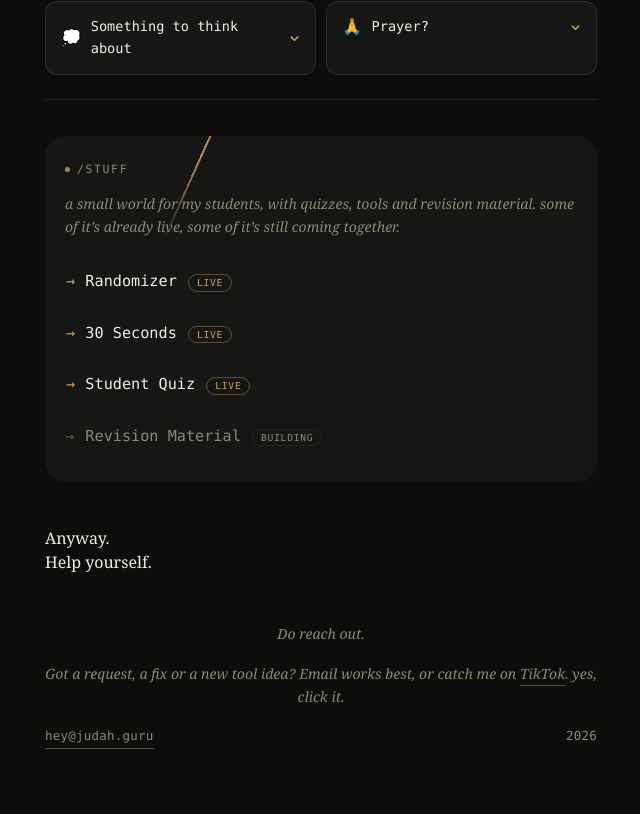
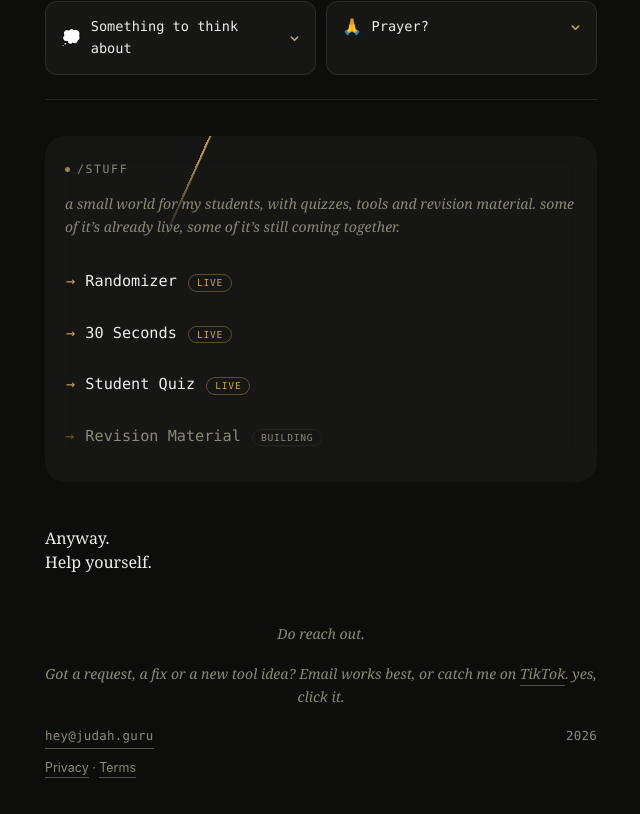
Before and after one commit to sagejudah/judah-guru, a Next.js app: page / in a window 1280 px wide. Shown: the part 1003-1817 px from the top of the page, without its empty margins (319-959 px from the left). Built offline with nearby package versions, Linux system fonts and the light colour scheme.

Commit message:
Add Privacy/Terms links to footer

```diff
--- a/app/page.tsx
+++ b/app/page.tsx
@@ -2,6 +2,7 @@ import HeroCanvas from '@/components/HeroCanvas';
 import VibeCard from '@/components/VibeCard';
 import RecommendCard from '@/components/RecommendCard';
 import Year from '@/components/Year';
+import Link from 'next/link';
 
 export default function Home() {
   return (
@@ -136,6 +137,11 @@ export default function Home() {
           </a>
           <Year />
         </div>
+        <p className="legal-links">
+          <Link href="/privacy" className="mail-link">Privacy</Link>
+          {' · '}
+          <Link href="/terms" className="mail-link">Terms</Link>
+        </p>
       </footer>
     </main>
   );
```
